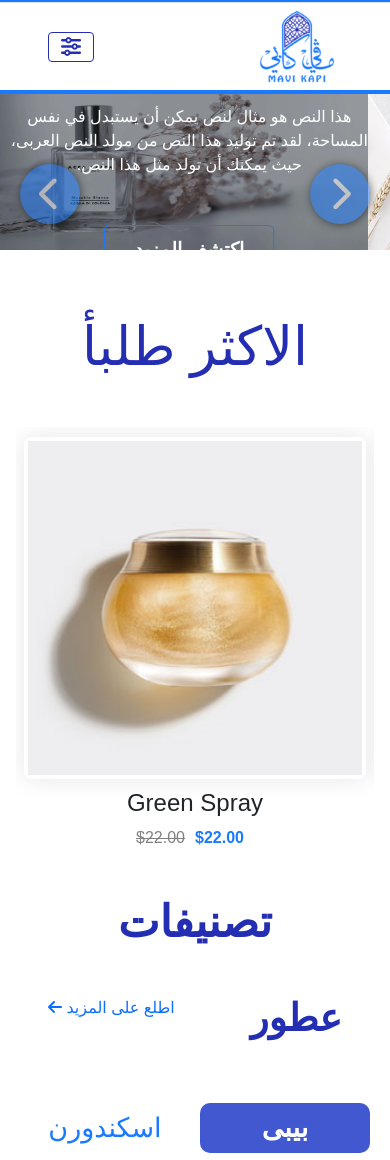
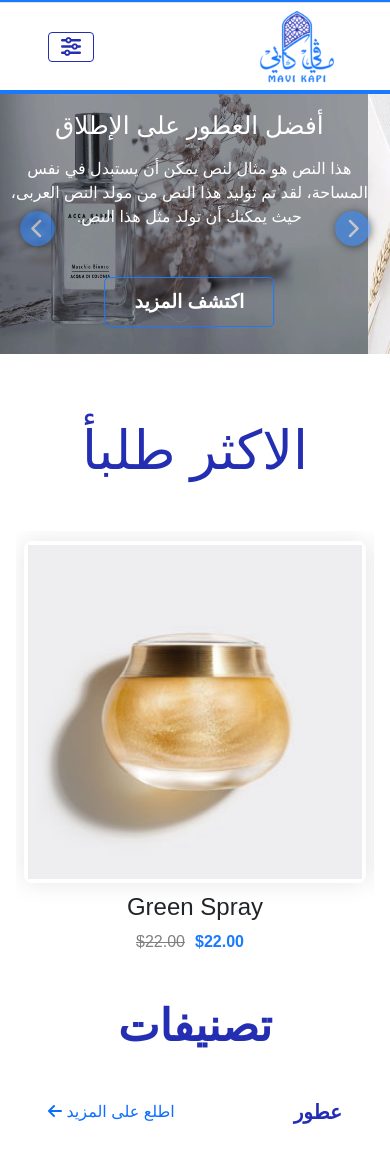
Before and after one commit to Amira-badwi/kaby, a plain HTML site: page index.html in a window 390 px wide. Shown: the part 71-1231 px from the top of the page. Drawn offline with Linux system fonts and the light colour scheme; a web font is replaced by a local one.

Commit message:
Add files via upload

```diff
--- a/style/style.scss
+++ b/style/style.scss
@@ -764,7 +764,23 @@ footer{
 .text-justify{
     text-align: justify;
 }
-  @media screen and (max-width:1200px){
+  @media screen and (max-width:800px){
+    .parent h2{
+       font-size: 20px ;
+    }
+    .parent .tablinks{
+        font-size: 16px;
+    }
+    .carousel.slide{
+        button{
+            width: 35px;
+            height: 35px;
+            i{
+                font-size: 20px;
 
+            }
+        }
+        .carousel-item{
+           aspect-ratio: 1.5/1;}}
 
   }
```
Also changed, not shown: style/style.css, 1 other file.
